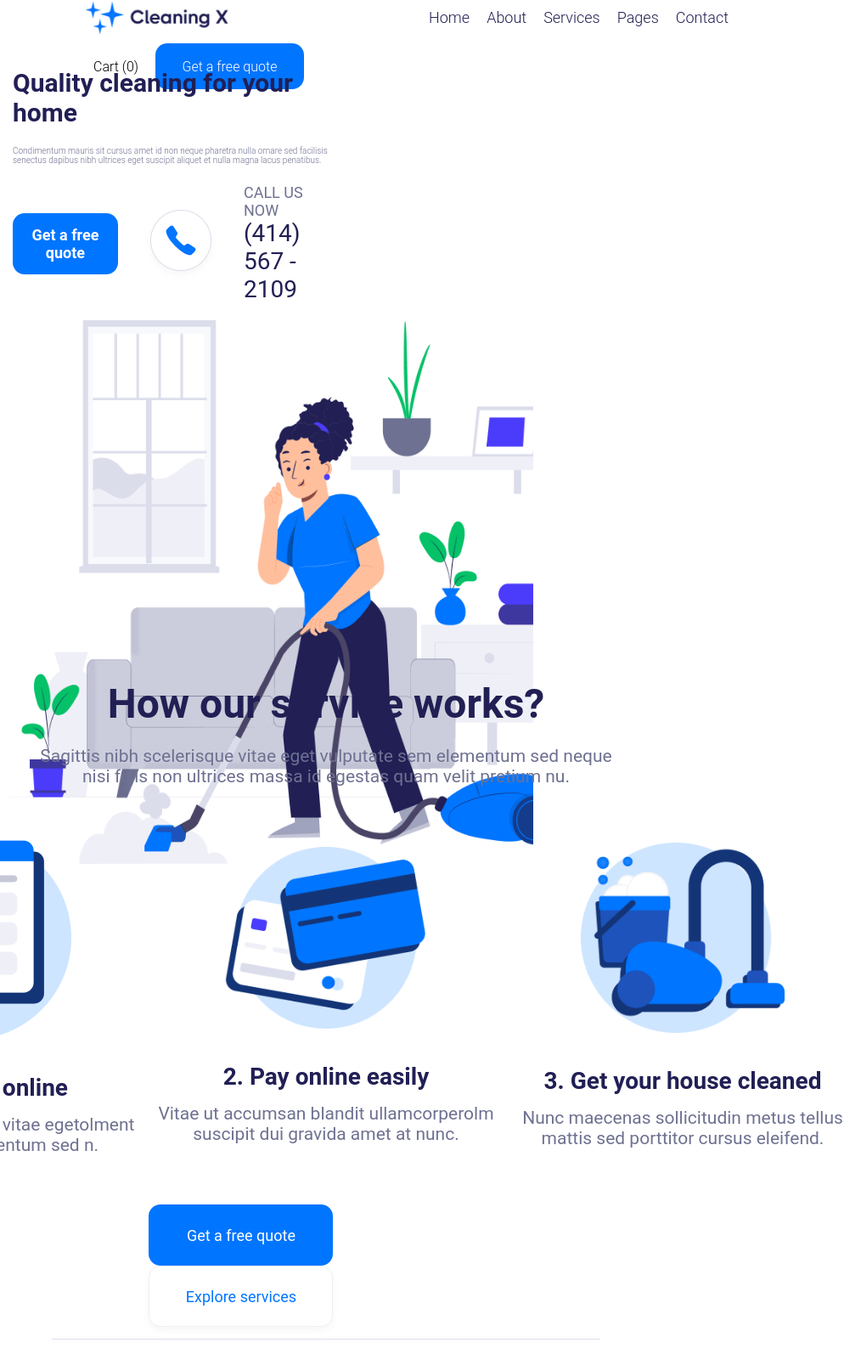
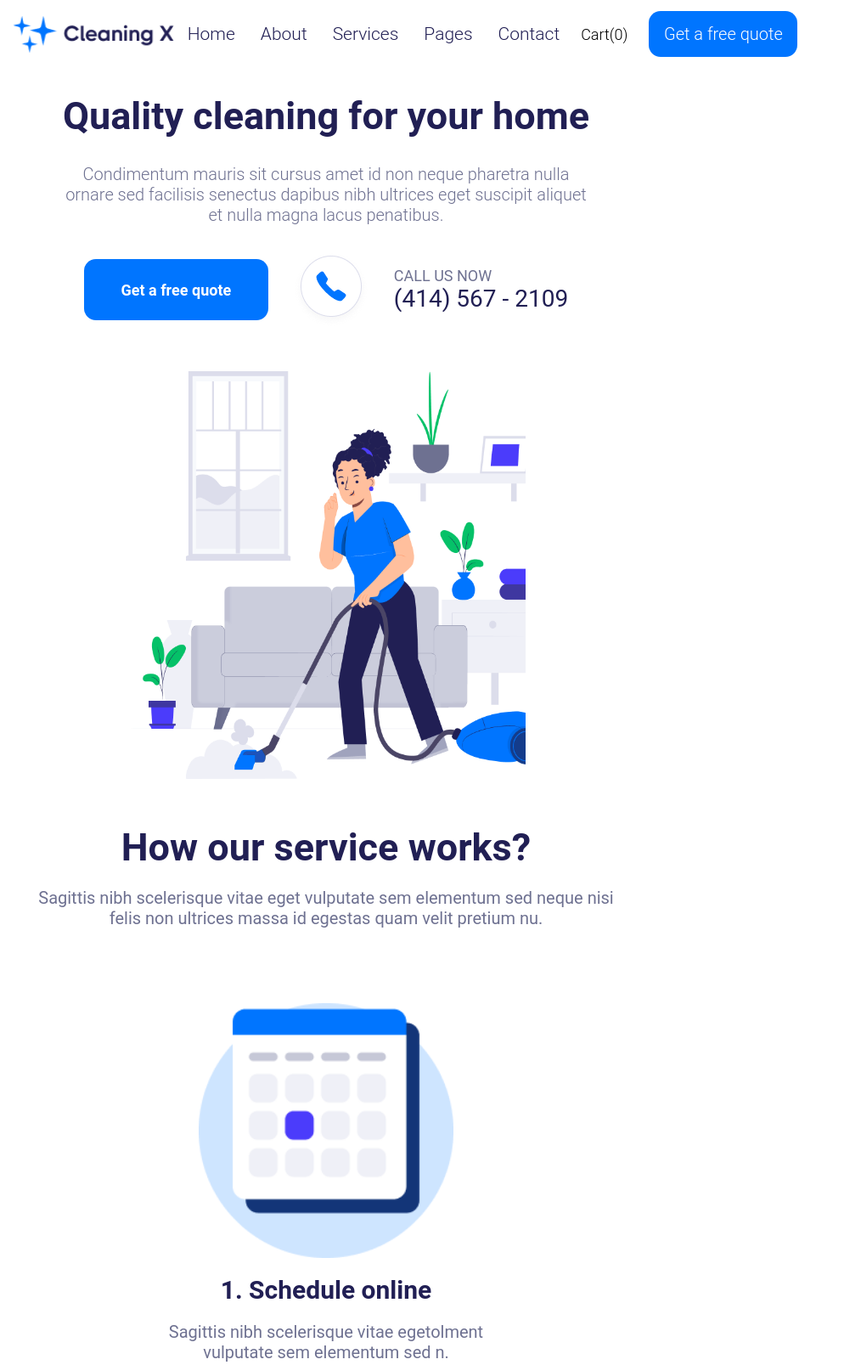
Before and after one commit to shahruhabd/cleaning-X, a plain HTML site: page index.html in a window 768 px wide. Shown: the top 1607 px of the page at 85% size, 1014 px wide, since content can reach past the window. Drawn offline with Linux system fonts and the light colour scheme.

Commit message:
планшетка готова

```diff
--- a/index.html
+++ b/index.html
@@ -37,7 +37,7 @@
                     </div>
                 </div>
             </div>
-            <div class="bl1_bl2" style="padding: 20px 0"><img src="/img/block1img.png" style="height: 80vh;"></div>
+            <div class="bl1_bl2"><img src="/img/block1img.png"></div>
         </div>
         <div class="block2">
             <div class="bl2_header">
@@ -67,7 +67,7 @@
             </div>
         </div>
         <div class="block3">
-            <div>
+            <div class="bl3_content">
                 <div class="bl-h">
                     <div class="bl3_h1">Our cleaning services have no comparison</div>
                     <div class="bl3_h2">
--- a/style.css
+++ b/style.css
@@ -8,6 +8,7 @@ header {
     justify-content: space-between;
     align-items: center;
     padding: 0 100px;
+    font-size: 23px;
 }
 header ul {
     margin-right: 30%;
@@ -18,9 +19,9 @@ header img {
 }
 header li {
     list-style: none;
-    margin: 10px;
+    margin: 15px;
     font-weight: 300;
-    font-size: 18px;
+    font-size: 21px;
 }
 header a {
     color: #211F54;
@@ -92,6 +93,12 @@ button.hq_el {
     font-size: 28px;
     color: #211F54;
 }
+.bl1_bl2 {
+    padding: 20px 0;
+}
+.bl1_bl2 img {
+    height: 80vh;
+}
 .block2 {
     height: 97vh;
     display: flex;
@@ -102,6 +109,9 @@ button.hq_el {
     border-bottom: 1px solid #DCDDEB;
     margin: 0 8%;
 }
+.hq_el {
+    margin-right: 15px;
+}
 .bl2_items {
     display: flex;
     flex-direction: column;
@@ -109,6 +119,9 @@ button.hq_el {
     align-items: center;
     width: 400px;
     margin: 0 10px;
+}
+.bl2_items img {
+    width: 240px;
 }
 .bl2_content {
     display: flex;
--- a/tablet.css
+++ b/tablet.css
@@ -1,25 +1,125 @@
-@media screen and (min-width:768px) and (max-width: 1023px){
+@media screen and (min-width:768px) and (max-width: 1024px){
+    ul {
+        padding-left: 0;
+    }
     header {
-        padding: 0 100px;
-        flex-wrap: wrap;
+        padding: 0;
         width: 100vw;
+        font-size: 18px;
     }
     header ul {
         margin-right: 0;
     }
+    header img {
+        margin-left: 15px;
+        height: 45px;
+    }
     .block1 {
+        padding: 0;
+        flex-direction: column;
+        height: auto;
+    }
+    .bl1_bl1 {
+        padding: 0;
+        width: auto;
+    }
+    .bl1_bl1 h1 {
+        font-size: 45px;
+        margin: 30px 0 30px;
+    }
+    .bl1_bl1 h2 {
+    font-size: 20px;
+    width: 80%;
+    text-align: center;
+    margin-bottom: 30px;
+    /* padding: 10px 40px; */
+
+    }
+    .bl1_quality {
+        width: auto;
+        margin-bottom: 30px;
+    }
+    .bl1_bl2 {
+        text-align: center;
+        align-items: center;
+        margin-bottom: 30px;
+    }
+    button.hq_el {
+        font-size: 20px;
+        align-items: center;
+        justify-content: center;
+    }
+    .bl1_bl2 img {
+        height: 60vh;
+    }
+    .bl2_items {
+        width: 400px;
+        margin: 30px 0;
+    }
+    .bl2_items img {
+        width: 300px;
+    }
+    .bl2_items_h1 {
+        margin: 20px 0;
+        font-size: 30px;
+    }
+    .bl2_items_text {
+        font-size: 20px;
+    }
+    .bl2_header_h1 {
+        font-size: 45px;
+    }
+    .bl2_header_h2 {
+        font-size: 20px;
+    }
+    .bl2_content {
+        flex-wrap: wrap;
+        justify-content: center;
+        margin-bottom: 15px;
+    }
+    .bl2_bts {
+        margin-bottom: 45px;
+    }
+    .hq_el {
+        display: flex;
+    }
+
+    .block2, .block3, .block4 {
+        height: 100%;
+    }
+    .block3 {
+        padding: 0;
+    }
+    .bl3_content {
+        display: flex;
+        flex-direction: column;
+        align-items: center;
+    }
+    .bl3_content img {
+        margin-bottom: 60px;
+    }
+    .bl3_h1 {
+        margin: 30px 0;
+        font-size: 45px;
+    }
+    .bl3_h2 {
+        font-size: 20px;
+        margin-bottom: 30px;
+    }
+    .bl4_content {
         flex-direction: column;
     }
-    .bl1_bl1 {
-        padding: 0 15px;
+    .bl4_content_el {
+        display: flex;
+        align-items: center;
+        flex-direction: column;
+        margin-bottom: 40px;
     }
-    .bl1_bl1 h1 {
-        font-size: 30px;
-        margin-bottom: 22px;
+    .bl4_h-h1 {
+        font-size: 45px;
     }
-    .bl1_bl1 h2 {
-    font-size: 10px;
-
+    .bl4_h-btn {
+        font-size: 20px;
+        width: 300px;
     }
-
 }
```
